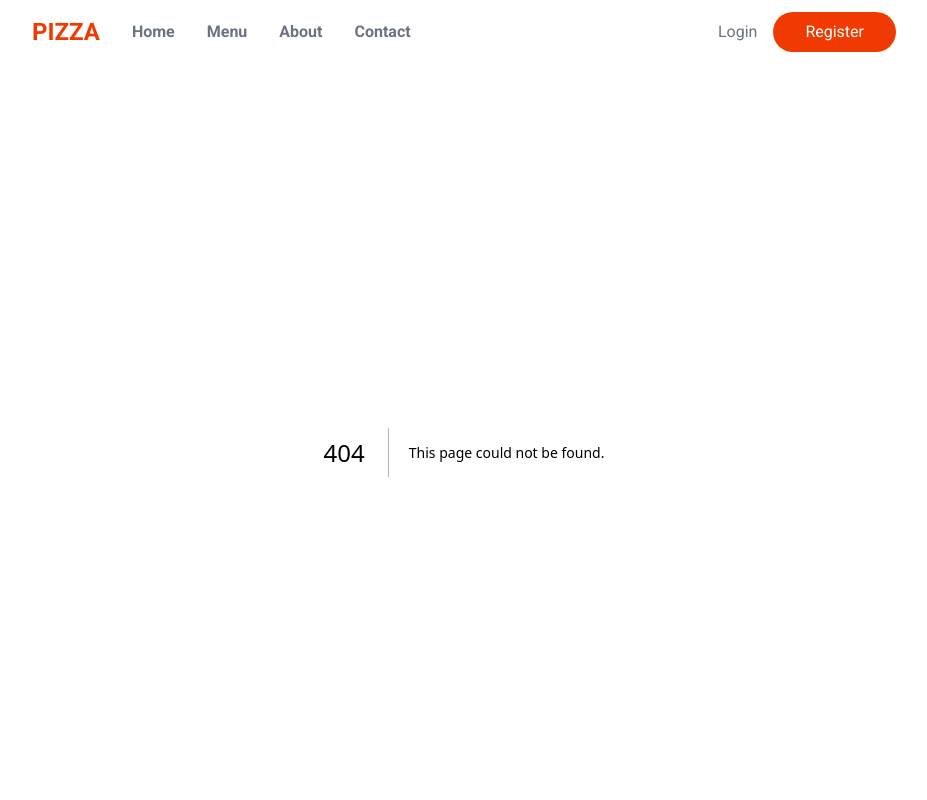
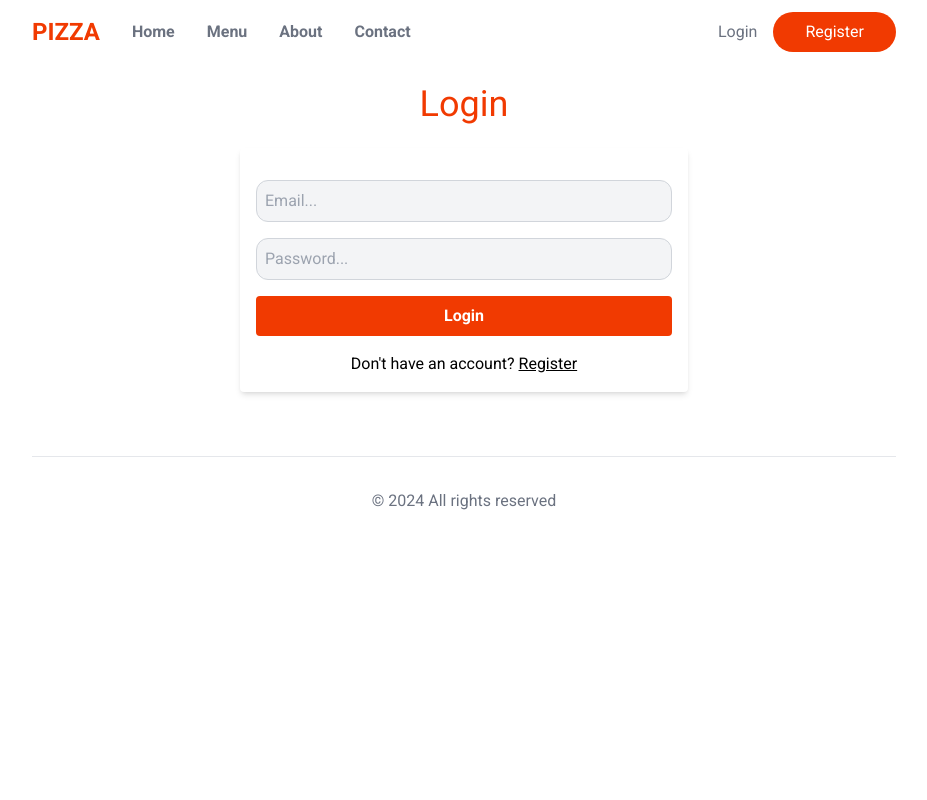
Before and after one commit to hasan814/OrderingFood, a Next.js app: page /login in a window 1280 px wide. Before the commit this address had no page. Shown: the top 800 px of the page, without its empty margins (176-1103 px from the left). Built offline with nearby package versions, Linux system fonts and the light colour scheme.

Commit message:
Finished Register and Login API

```diff
--- a/package.json
+++ b/package.json
@@ -19,6 +19,7 @@
     "react-dom": "^18",
     "react-hot-toast": "^2.4.1",
     "react-icons": "^5.2.1",
+    "react-loader-spinner": "^6.1.6",
     "react-toastify": "^10.0.5",
     "uuid": "^10.0.0"
   },
--- /dev/null
+++ b/src/app/(auth)/login/page.tsx
@@ -0,0 +1,7 @@
+import LoginPage from "@/templates/LoginPage";
+
+const Login = () => {
+  return <LoginPage />;
+};
+
+export default Login;
--- /dev/null
+++ b/src/app/api/auth/[...nextauth]/route.ts
@@ -0,0 +1,60 @@
+import NextAuth, { NextAuthOptions } from "next-auth";
+import { verifyPassword } from "@/utils/auth";
+import { User } from "@/models/User";
+
+import CredentialsProvider from "next-auth/providers/credentials";
+import connectDB from "@/utils/connectDB";
+
+interface Credentials {
+    email: string;
+    password: string;
+}
+
+export const authOptions: NextAuthOptions = {
+    providers: [
+        CredentialsProvider({
+            name: 'Credentials',
+            credentials: {
+                email: { label: "Email", type: "email", placeholder: "jsmith@example.com" },
+                password: { label: "Password", type: "password" }
+            },
+            async authorize(credentials: Credentials | undefined, req) {
+                if (!credentials) {
+                    throw new Error("No credentials provided");
+                }
+
+                const { email, password } = credentials;
+
+                try {
+                    await connectDB();
+                } catch (error) {
+                    throw new Error("Error in connecting to the database");
+                }
+
+                if (!email || !password) {
+                    throw new Error("Please provide both email and password");
+                }
+
+                const user = await User.findOne({ email });
+                if (!user) {
+                    throw new Error("No user found with this email address");
+                }
+
+                const isValid = await verifyPassword(password, user.password);
+                if (!isValid) {
+                    throw new Error("Invalid email or password");
+                }
+
+                return {
+                    id: user._id,
+                    name: user.name,
+                    email: user.email,
+                };
+            }
+        })
+    ],
+};
+
+const handler = NextAuth(authOptions);
+
+export { handler as GET, handler as POST };
--- /dev/null
+++ b/src/app/api/auth/register/route.ts
@@ -0,0 +1,25 @@
+import { hashPassword } from "@/utils/auth"
+import { NextResponse } from "next/server"
+import { User } from "@/models/User"
+
+import connectDB from "@/utils/connectDB"
+
+export const POST = async (req: any) => {
+    try {
+        await connectDB()
+
+        const { name, phoneNumber, email, password, role } = await req.json()
+        if (!name || !phoneNumber || !email || !password) return NextResponse.json({ error: "Invalid Data!" }, { status: 422 })
+
+        const existingUser = await User.findOne({ email })
+        if (existingUser) return NextResponse.json({ error: "User already Exist, Please Login" }, { status: 422 })
+
+        const hashedPassword = await hashPassword(password)
+        const newUser = await User.create({ name, phoneNumber, email, password: hashedPassword, role: role || 'USER' })
+
+        return NextResponse.json({ message: "Account Created!" }, { status: 201 })
+    } catch (error) {
+        console.log(error)
+        return NextResponse.json({ error: 'Error in Connecting to DB' }, { status: 500 })
+    }
+}
--- a/src/app/layout.tsx
+++ b/src/app/layout.tsx
@@ -1,6 +1,7 @@
 import type { Metadata } from "next";
 import { Roboto } from "next/font/google";
 
+import NextAuthProvider from "@/providers/NextAuthProvider";
 import Header from "@/layouts/Header";
 import Footer from "@/layouts/Footer";
 
@@ -21,11 +22,13 @@ export default function RootLayout({
   return (
     <html lang="en">
       <body className={roboto.className}>
-        <div className="px-4 max-w-4xl mx-auto mt-3">
-          <Header />
-          <main>{children}</main>
-          <Footer />
-        </div>
+        <NextAuthProvider>
+          <div className="px-4 max-w-4xl mx-auto mt-3">
+            <Header />
+            <main>{children}</main>
+            <Footer />
+          </div>
+        </NextAuthProvider>
       </body>
     </html>
   );
--- a/src/app/page.tsx
+++ b/src/app/page.tsx
@@ -1,8 +1,9 @@
+import { Toaster } from "react-hot-toast";
+
+import Contact from "@/modules/Contact";
 import About from "@/modules/About";
-import Contact from "@/modules/Contact";
 import Hero from "@/modules/Hero";
 import Menu from "@/modules/Menu";
-import { Toaster } from "react-hot-toast";
 
 const Home = () => {
   return (
--- /dev/null
+++ b/src/components/elements/Loader.tsx
@@ -0,0 +1,20 @@
+import { ThreeDots } from "react-loader-spinner";
+
+const Loader = () => {
+  return (
+    <div className="flex items-center justify-center">
+      <ThreeDots
+        visible={true}
+        height="80"
+        width="80"
+        color="#f13a01"
+        radius="9"
+        ariaLabel="three-dots-loading"
+        wrapperStyle={{}}
+        wrapperClass=""
+      />
+    </div>
+  );
+};
+
+export default Loader;
--- /dev/null
+++ b/src/components/templates/LoginPage.tsx
@@ -0,0 +1,101 @@
+"use client";
+
+import { useState, ChangeEvent, FormEvent } from "react";
+import { toast, Toaster } from "react-hot-toast";
+import { useRouter } from "next/navigation";
+import { signIn } from "next-auth/react";
+
+import Loader from "@/elements/Loader";
+import Link from "next/link";
+
+const LoginPage: React.FC = () => {
+  // =========== Router ===========
+  const router = useRouter();
+
+  // =========== State ===========
+  const [loading, setLoading] = useState(false);
+  const [formData, setFormData] = useState({
+    email: "",
+    password: "",
+  });
+
+  // =========== Function ===========
+  const handleChange = (event: ChangeEvent<HTMLInputElement>) => {
+    const { name, value } = event.target;
+    setFormData({
+      ...formData,
+      [name]: value,
+    });
+  };
+
+  const handleSubmit = async (event: FormEvent) => {
+    event.preventDefault();
+
+    setLoading(true);
+    const { email, password } = formData;
+    const response = await signIn("credentials", {
+      email,
+      password,
+      redirect: false,
+    });
+    setLoading(false);
+
+    if (response?.error) toast.error(response.error);
+    else toast.success("Login Successfully"), router.push("/");
+  };
+
+  // =========== Rendering ===========
+  return (
+    <section className="mt-8">
+      <Toaster />
+      <h1 className="text-center text-primary text-4xl mb-6">Login</h1>
+      <form
+        onSubmit={handleSubmit}
+        className="max-w-md mx-auto p-4 bg-white shadow-md rounded"
+      >
+        <div className="mb-4">
+          <input
+            type="email"
+            id="email"
+            name="email"
+            placeholder="Email..."
+            value={formData.email}
+            onChange={handleChange}
+            className="w-full p-2 border border-gray-300 rounded"
+            required
+          />
+        </div>
+        <div className="mb-4">
+          <input
+            type="password"
+            id="password"
+            name="password"
+            placeholder="Password..."
+            value={formData.password}
+            onChange={handleChange}
+            className="w-full p-2 border border-gray-300 rounded"
+            required
+          />
+        </div>
+        {loading ? (
+          <Loader />
+        ) : (
+          <button
+            type="submit"
+            className="w-full p-2 bg-primary text-white rounded"
+          >
+            Login
+          </button>
+        )}
+        <p className="text-center mt-4">
+          <Link href="/register">
+            Don&apos;t have an account?
+            <span className="underline ml-1">Register</span>
+          </Link>
+        </p>
+      </form>
+    </section>
+  );
+};
+
+export default LoginPage;
--- a/src/components/templates/RegisterPage.tsx
+++ b/src/components/templates/RegisterPage.tsx
@@ -1,15 +1,17 @@
 "use client";
 
 import { useState, ChangeEvent, FormEvent } from "react";
+import { toast, Toaster } from "react-hot-toast";
+import { useRouter } from "next/navigation";
 import { FormData } from "@/types/index";
-import { useRouter } from "next/navigation";
-import Image from "next/image";
+
+import Loader from "@/elements/Loader";
+import Link from "next/link";
 
 const RegisterPage: React.FC = () => {
-  // ============== Router =============
+  // ============ State =============
   const router = useRouter();
-
-  // ============== State =============
+  const [loading, setLoading] = useState(false);
   const [formData, setFormData] = useState<FormData>({
     name: "",
     phoneNumber: "",
@@ -18,7 +20,7 @@ const RegisterPage: React.FC = () => {
     confirmPassword: "",
   });
 
-  // ============== Function =============
+  // ============ Function =============
   const handleChange = (event: ChangeEvent<HTMLInputElement>) => {
     const { name, value } = event.target;
     setFormData({
@@ -27,16 +29,46 @@ const RegisterPage: React.FC = () => {
     });
   };
 
-  const handleSubmit = (event: FormEvent) => {
+  const handleSubmit = async (event: FormEvent) => {
     event.preventDefault();
-    console.log("Form submitted", formData);
+
+    if (formData.password !== formData.confirmPassword) {
+      toast.error("Passwords do not match");
+      return;
+    }
+
+    setLoading(true);
+
+    try {
+      const response = await fetch("/api/auth/register", {
+        method: "POST",
+        body: JSON.stringify(formData),
+        headers: { "Content-Type": "application/json" },
+      });
+
+      const data = await response.json();
+      setLoading(false);
+
+      if (response.status === 201) {
+        toast.success("Registration successful");
+        router.push("/login");
+      } else {
+        toast.error(data.error || "Registration failed");
+      }
+    } catch (error) {
+      setLoading(false);
+      toast.error("An error occurred. Please try again.");
+    }
   };
 
-  // ============== Rendering =============
   return (
     <section className="mt-8">
+      <Toaster />
       <h1 className="text-center text-primary text-4xl mb-6">Register</h1>
-      <form onSubmit={handleSubmit} className="max-w-md mx-auto block">
+      <form
+        onSubmit={handleSubmit}
+        className="max-w-md mx-auto p-4 bg-white shadow-md rounded"
+      >
         <div className="mb-4">
           <input
             type="text"
@@ -97,14 +129,21 @@ const RegisterPage: React.FC = () => {
             required
           />
         </div>
-        <button type="submit">Register</button>
-        <div className="my-4 text-center text-gray-500">
-          or Login with Google
-        </div>
-        <button className="flex gap-4 item-center justify-center">
-          <Image src={"/google.png"} alt="google" width={24} height={24} />
-          Login with Google
-        </button>
+        {loading ? (
+          <Loader />
+        ) : (
+          <button
+            type="submit"
+            className="w-full p-2 bg-primary text-white rounded"
+          >
+            Register
+          </button>
+        )}
+        <p className="text-center mt-4">
+          <Link href="/login">
+            have an account? <span className="underline ml-1">Login</span>
+          </Link>
+        </p>
       </form>
     </section>
   );
--- /dev/null
+++ b/src/providers/NextAuthProvider.tsx
@@ -0,0 +1,9 @@
+"use client";
+
+import { SessionProvider } from "next-auth/react";
+
+const NextAuthProvider = ({ children }: any) => {
+  return <SessionProvider>{children}</SessionProvider>;
+};
+
+export default NextAuthProvider;
```
Also changed, not shown: src/models/User.ts (+13 -13 lines), src/types/index.ts (+6 -2 lines), 2 other files (tests, documents, lock files or other folders).
